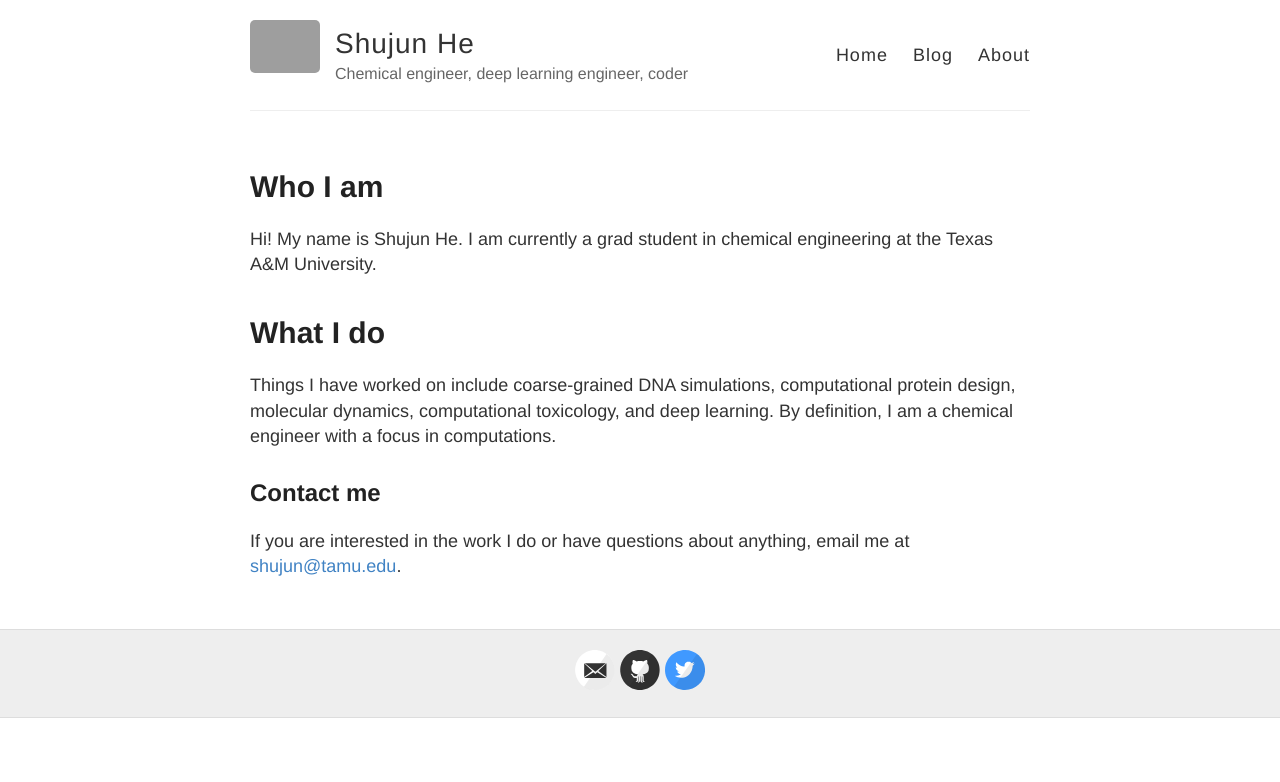
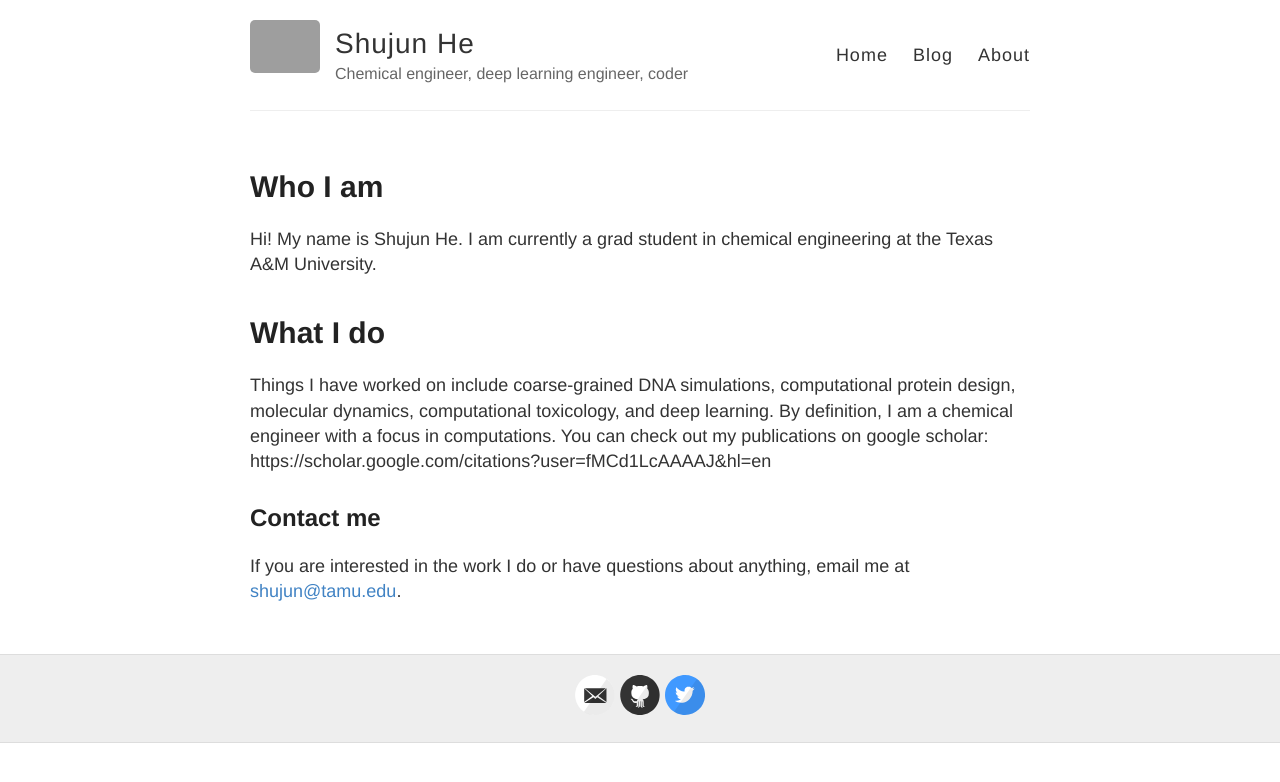
Before and after one commit to Shujun-He/shujun-he.github.io, a Jekyll site: the page built from about.md, in a window 1280 px wide. Shown: the top 782 px of the page. Built offline with Jekyll 4.4.1, drawn with Linux system fonts in a browser that asks for light colours; grey boxes are pictures that could not be loaded.

Commit message:
Update about.md

```diff
--- a/about.md
+++ b/about.md
@@ -9,7 +9,7 @@ Hi! My name is Shujun He. I am currently a grad student in chemical engineering
 # What I do
 
 Things I have worked on include coarse-grained DNA simulations, computational protein design, molecular dynamics, computational toxicology, and deep learning. By definition, I am
-a chemical engineer with a focus in computations.
+a chemical engineer with a focus in computations. You can check out my publications on google scholar: https://scholar.google.com/citations?user=fMCd1LcAAAAJ&hl=en
 
 ## Contact me
 
```
